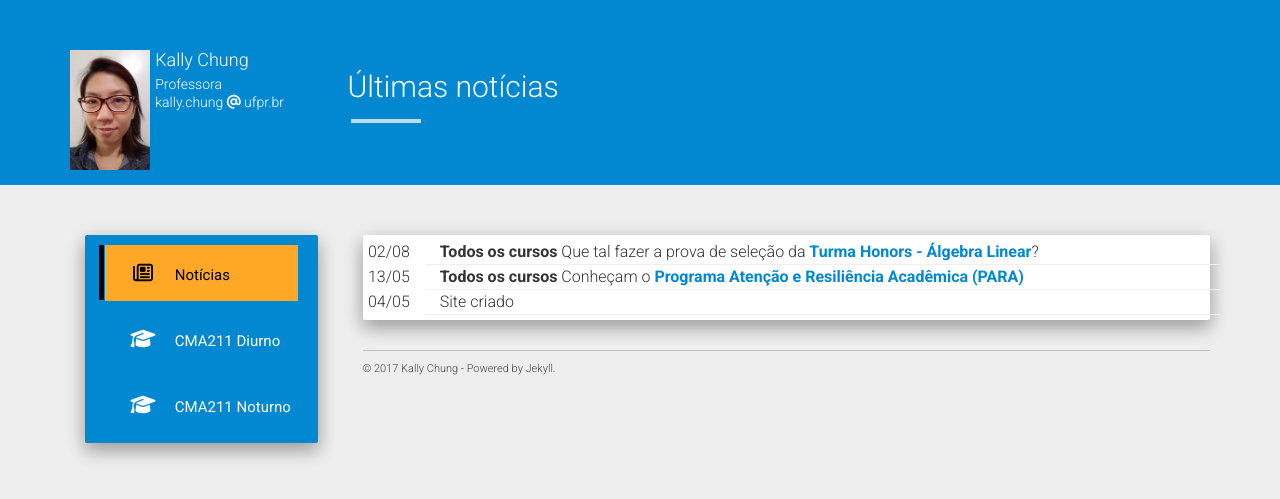
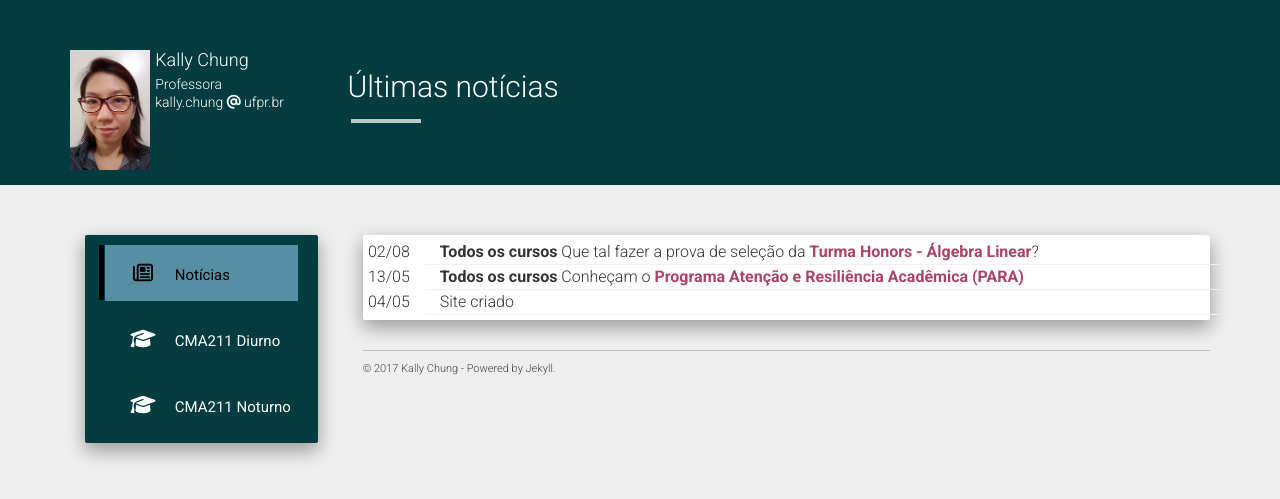
Before and after one commit to chunggnuhc/chunggnuhc.github.io, a Jekyll site: the page built from index.html, in a window 1280 px wide. Shown: the top 499 px of the page. Built offline with Jekyll 4.4.1, drawn with Linux system fonts in a browser that asks for light colours; nearby versions of some CDN libraries.

Commit message:
Update kally.css

```diff
--- a/static/css/kally.css
+++ b/static/css/kally.css
@@ -3,25 +3,25 @@
 }
 
 .menu ul li.current-menu-item a {
-    background-color: #FFA726; /* AQUI */
+    background-color: #568EA3; /* AQUI */
     color: black;
 }
 
 .menu ul li a:hover, .menu ul li a:focus {
-    background-color: #FFD54F; /* AQUI */
+    background-color: #9AD4D6; /* AQUI */
 }
 
 .header-panel.shadow-z-2, .container-fluid, body .container .well-primary, .well {
-    background-color: #0288D1; /* AQUI */
+    background-color: #023C40; /* AQUI */
 }
 
 a, a:visited {
-    color: #0288D1; /* AQUI */
+    color: #AA4465; /* AQUI */
     text-decoration: none;
     font-weight: bold;
 }
 
 a:focus, a:hover {
-    color: #29B6F6; /* AQUI */
+    color: #FFC6D9; /* AQUI */
     text-decoration: underline;
 }
```
